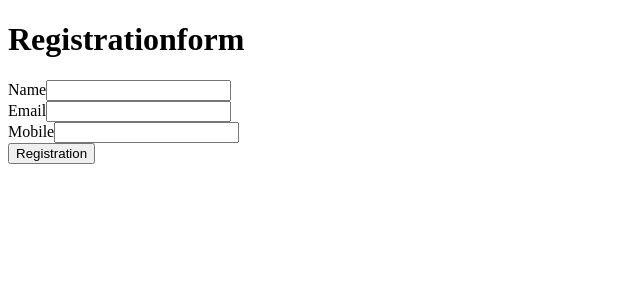
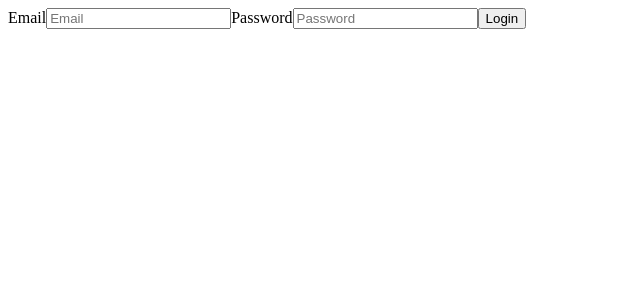
Before and after one commit to Naveenkumar-Guru/React-CURD-Operations, a React (Create React App) app: page / in a window 1280 px wide. Shown: the top 300 px of the page, without its empty margins (0-640 px from the left). Built offline with nearby package versions, Linux system fonts and the light colour scheme.

Commit message:
Login-forms

```diff
--- a/src/App.js
+++ b/src/App.js
@@ -6,7 +6,9 @@
 // import Events from "./Events/Events";
 // import M3 from "./CRUD/M3";
 // import MouseEvents from "./MouseEvents/MouseEvents";
-import RegistrationformClasscomp from "./Forms/RegistrationformClasscomp";
+// import RegistrationformClasscomp from "./Forms/RegistrationformClasscomp";
+// import RegistrationsStateform from "./Forms/RegistrationsStateform";
+import Login from "./Forms/Login";
 
 const App = () => {
   return (
@@ -19,7 +21,9 @@ const App = () => {
       {/* <M3 /> */}
       {/* <Events /> */}
       {/* <MouseEvents /> */}
-      <RegistrationformClasscomp />
+      {/* <RegistrationformClasscomp /> */}
+      {/* <RegistrationsStateform /> */}
+      <Login />
     </div>
   );
 };
--- /dev/null
+++ b/src/Forms/Login.jsx
@@ -0,0 +1,41 @@
+import { useState } from "react";
+
+const Login = () => {
+  let [user, setUser] = useState({ uEmail: "", upassword: "" });
+
+  let updateuser = (event) => {
+    setUser({ ...user, [event.target.name]: event.target.value });
+  };
+
+  let formSubmit = (event) => {
+    event.preventDefault();
+    alert("Updated Successfully");
+    console.log(user);
+  };
+
+  return (
+    <div>
+      <form onSubmit={formSubmit}>
+        <label>Email</label>
+        <input
+          type="email"
+          placeholder="Email"
+          name="uEmail"
+          onChange={updateuser}
+        />
+
+        <label>Password</label>
+        <input
+          type="password"
+          placeholder="Password"
+          name="upassword"
+          onChange={updateuser}
+        />
+
+        <input type="submit" value="Login" />
+      </form>
+    </div>
+  );
+};
+
+export default Login;
--- /dev/null
+++ b/src/Forms/RegistrationsStateform.jsx
@@ -0,0 +1,49 @@
+import React, { useState } from "react";
+
+function RegistrationsStateform() {
+  const [formData, setFormData] = useState({
+    uName: "",
+    uEmail: "",
+    uMobileNo: "",
+  });
+  const updateHandle = (event) => {
+    setFormData({ ...formData, [event.target.name]: event.target.value });
+  };
+  const submithandler = (event) => {
+    event.preventDefault();
+    console.log(formData);
+    alert(
+      `Name: ${formData.uName}\nEmail: ${formData.uEmail}\nMobile: ${formData.uMobileNo}`
+    );
+  };
+  return (
+    <div>
+      <form onSubmit={submithandler}>
+        <label>Name</label>
+        <input
+          type="text"
+          placeholder="Name"
+          name="uName"
+          onChange={updateHandle}
+        />
+        <label>Email</label>
+        <input
+          type="text"
+          placeholder="email"
+          name="uEmail"
+          onChange={updateHandle}
+        />
+        <label>Name</label>
+        <input
+          type="number"
+          placeholder="Mobile No"
+          name="uMobileNo"
+          onChange={updateHandle}
+        />
+        <input type="submit" value={"Registrations"} />
+      </form>
+    </div>
+  );
+}
+
+export default RegistrationsStateform;
```
